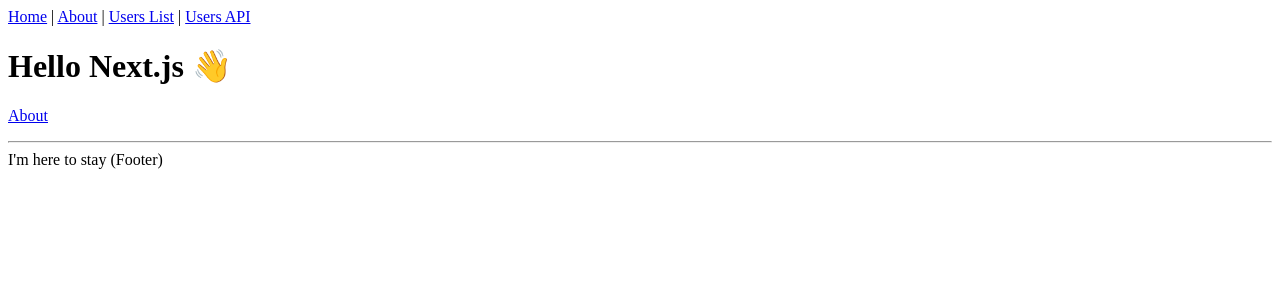
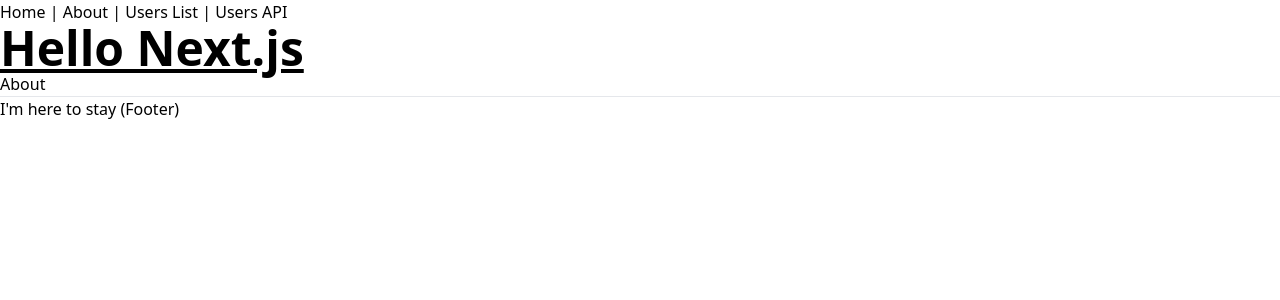
Before and after one commit to fantee-hub/space, a Next.js app: page / in a window 1280 px wide. Shown: the top 300 px of the page. Built offline with nearby package versions, Linux system fonts and the light colour scheme.

Commit message:
setting up tailwind and typescript

```diff
--- a/package.json
+++ b/package.json
@@ -15,6 +15,8 @@
     "@types/node": "^12.12.21",
     "@types/react": "^17.0.2",
     "@types/react-dom": "^17.0.1",
+    "postcss-preset-env": "^8.3.2",
+    "tailwindcss": "^3.3.1",
     "typescript": "^4.8.3"
   }
 }
--- /dev/null
+++ b/pages/_app.tsx
@@ -0,0 +1,10 @@
+import React from "react";
+import { AppProps } from "next/app";
+
+import "../styles/index.css";
+
+function MyApp({ Component, pageProps }: AppProps) {
+  return <Component {...pageProps} />;
+}
+
+export default MyApp;
--- a/pages/index.tsx
+++ b/pages/index.tsx
@@ -1,13 +1,13 @@
-import Link from 'next/link'
-import Layout from '../components/Layout'
+import Link from "next/link";
+import Layout from "../components/Layout";
 
 const IndexPage = () => (
   <Layout title="Home | Next.js + TypeScript Example">
-    <h1>Hello Next.js 👋</h1>
+    <h1 className="text-5xl font-bold underline">Hello Next.js </h1>
     <p>
       <Link href="/about">About</Link>
     </p>
   </Layout>
-)
+);
 
-export default IndexPage
+export default IndexPage;
--- /dev/null
+++ b/postcss.config.js
@@ -0,0 +1,3 @@
+module.exports = {
+  plugins: ["tailwindcss", "postcss-preset-env"],
+};
--- /dev/null
+++ b/styles/index.css
@@ -0,0 +1,3 @@
+@import "tailwindcss/base";
+@import "tailwindcss/components";
+@import "tailwindcss/utilities";
--- /dev/null
+++ b/tailwind.config.js
@@ -0,0 +1,11 @@
+/** @type {import('tailwindcss').Config} */
+module.exports = {
+  content: [
+    "./pages/**/*.{js,ts,jsx,tsx}",
+    "./components/**/*.{js,ts,jsx,tsx}",
+  ],
+  theme: {
+    extend: {},
+  },
+  plugins: [],
+};
```
Also changed, not shown: tsconfig.json (+15 -4 lines), 2 other files (tests, documents, lock files or other folders).
